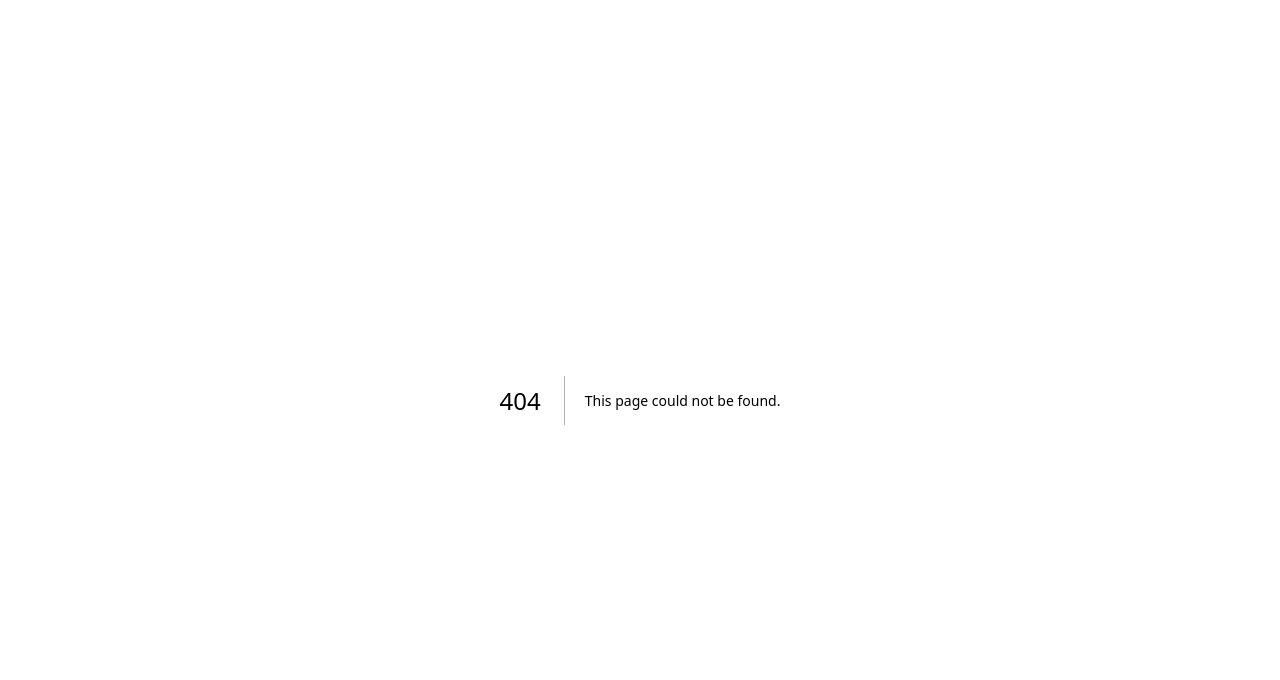
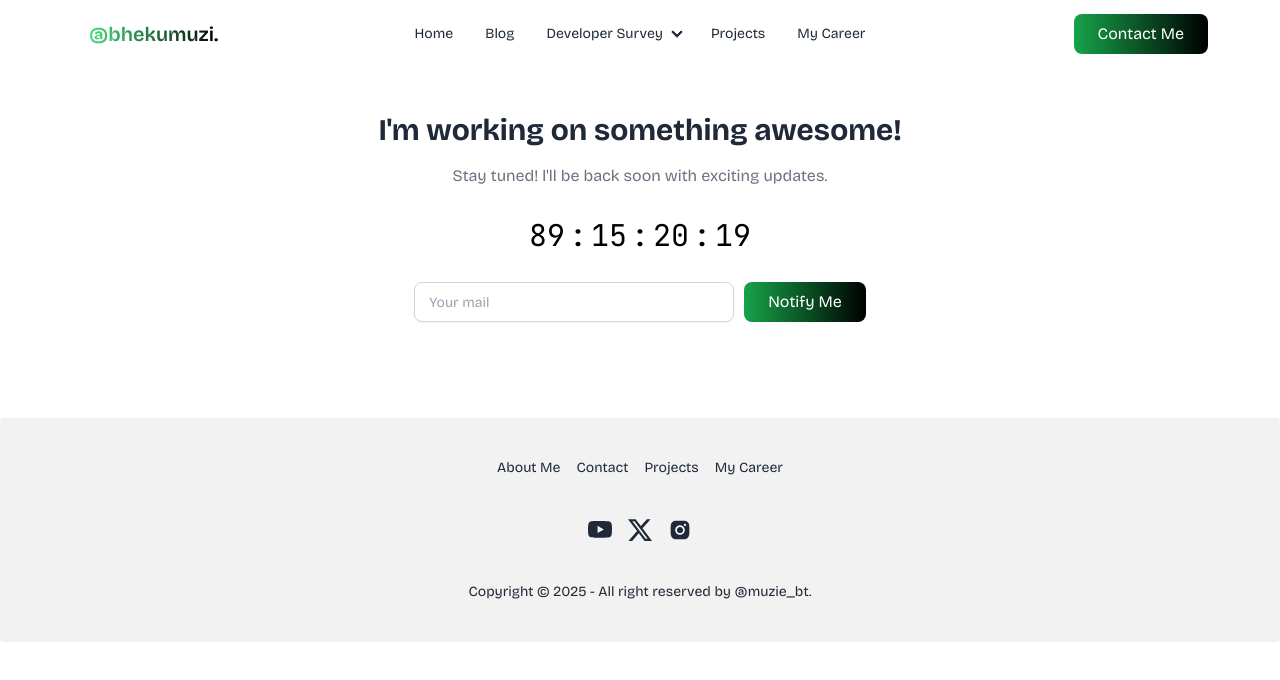
Before and after one commit to bhekumuzitshuma/muziebt, a Next.js app: page /my-career in a window 1280 px wide. Before the commit this address had no page. Shown: the top 680 px of the page. Built offline with nearby package versions, Linux system fonts and the light colour scheme.

Commit message:
Maintainance page, few more pages added

```diff
--- /dev/null
+++ b/src/components/Maintainance.jsx
@@ -0,0 +1,113 @@
+import React, { useState, useEffect } from "react";
+import MainLayout from "./layout/MainLayout";
+
+const MaintenanceComponent = ({
+  title = "Please bear with us! We're currently under maintenance.",
+  description = "It's going to take some time to fix the error. We'll be back online in.",
+  targetDate = "2025-03-31T23:59:59", // Default target date
+}) => {
+  const [timeLeft, setTimeLeft] = useState({
+    days: "00",
+    hours: "00",
+    minutes: "00",
+    seconds: "00",
+  });
+
+  useEffect(() => {
+    const interval = setInterval(() => {
+      const now = new Date().getTime();
+      const dest = new Date(targetDate).getTime();
+      const diff = dest - now;
+
+      if (diff <= 0) {
+        clearInterval(interval);
+        return;
+      }
+
+      const days = Math.floor(diff / (1000 * 60 * 60 * 24));
+      const hours = Math.floor(
+        (diff % (1000 * 60 * 60 * 24)) / (1000 * 60 * 60)
+      );
+      const minutes = Math.floor((diff % (1000 * 60 * 60)) / (1000 * 60));
+      const seconds = Math.floor((diff % (1000 * 60)) / 1000);
+
+      setTimeLeft({
+        days: days < 10 ? `0${days}` : days,
+        hours: hours < 10 ? `0${hours}` : hours,
+        minutes: minutes < 10 ? `0${minutes}` : minutes,
+        seconds: seconds < 10 ? `0${seconds}` : seconds,
+      });
+    }, 1000);
+
+    return () => clearInterval(interval);
+  }, [targetDate]);
+
+  return (
+    <MainLayout>
+      <section className="py-10 pb-24 relative">
+        <div className="w-full max-w-7xl px-4 md:px-5 lg:px-5 mx-auto">
+          <div className="w-full flex-col justify-center items-center lg:gap-14 gap-10 inline-flex">
+            {/* Content */}
+            <div className="w-full flex-col justify-center items-center gap-5 flex">
+              <div className="w-full flex-col justify-center items-center gap-6 flex">
+                <div className="w-full flex-col justify-start items-center gap-2.5 flex">
+                  <h2 className="text-center text-gray-800 text-3xl font-bold font-manrope leading-normal">
+                    {title}
+                  </h2>
+                  <p className="text-center text-gray-500 text-base font-normal leading-relaxed">
+                    {description}
+                  </p>
+                </div>
+
+                {/* Countdown Timer */}
+                <div className="flex items-start jetbrains justify-center w-full gap-1 count-down-main">
+                  <div className="timer">
+                    <h3 className="countdown-element days text-center text-black text-3xl font-normal font-manrope leading-normal">
+                      {timeLeft.days}
+                    </h3>
+                  </div>
+                  <h3 className="text-center text-black text-3xl font-normal font-manrope leading-normal">
+                    :
+                  </h3>
+                  <div className="timer">
+                    <h3 className="countdown-element hours text-center text-black text-3xl font-normal font-manrope leading-normal">
+                      {timeLeft.hours}
+                    </h3>
+                  </div>
+                  <h3 className="text-center text-black text-3xl font-normal font-manrope leading-normal">
+                    :
+                  </h3>
+                  <div className="timer">
+                    <h3 className="countdown-element minutes text-center text-black text-3xl font-normal font-manrope leading-normal">
+                      {timeLeft.minutes}
+                    </h3>
+                  </div>
+                  <h3 className="text-center text-black text-3xl font-normal font-manrope leading-normal">
+                    :
+                  </h3>
+                  <div className="timer">
+                    <h3 className="countdown-element seconds text-center text-black text-3xl font-normal font-manrope leading-normal">
+                      {timeLeft.seconds}
+                    </h3>
+                  </div>
+                </div>
+
+                {/* Notify Me Form */}
+                <div className="w-full justify-center items-center gap-2.5 flex sm:flex-row flex-col">
+                  <input
+                    type="text"
+                    className="sm:w-80 w-full h-10 focus:outline-none text-gray-900 placeholder-gray-400 text-sm font-normal leading-relaxed px-3.5 py-2 rounded-lg shadow-[0px_1px_2px_0px_rgba(16,_24,_40,_0.05)] border border-gray-300"
+                    placeholder="Your mail"
+                  />
+                  <button className="green-btn">Notify Me</button>
+                </div>
+              </div>
+            </div>
+          </div>
+        </div>
+      </section>
+    </MainLayout>
+  );
+};
+
+export default MaintenanceComponent;
--- a/src/components/TechStackSurvey.jsx
+++ b/src/components/TechStackSurvey.jsx
@@ -13,7 +13,7 @@ const TechStackSurvey = () => {
 
   return (
     <section className="">
-      <div className="relative py-16  sm:px-6  bg-gradient-to-r text-gray-800 overflow-hidden">
+      <div className="relative py-16  px-4 sm:px-6  bg-gradient-to-r text-gray-800 overflow-hidden">
         <div className="relative z-10 max-w-5xl mx-auto">
           <h2 className="text-4xl font-bold text-center mb-12">
             Tech Stack{" "}
--- a/src/components/layout/Footer.jsx
+++ b/src/components/layout/Footer.jsx
@@ -2,16 +2,25 @@ import React from "react";
 import { BsYoutube } from "react-icons/bs";
 import { AiFillInstagram } from "react-icons/ai";
 import { BsTwitterX } from "react-icons/bs";
+import Link from "next/link";
 
 const Footer = () => {
   return (
     <div>
       <footer className="footer footer-center bg-base-200 text-base-content rounded p-10">
         <nav className="grid grid-flow-col gap-4">
-          <a className="link link-hover">About Me</a>
-          <a className="link link-hover">Contact</a>
-          <a className="link link-hover">Projects</a>
-          <a className="link link-hover">My Career</a>
+          <Link href="/about" legacyBehavior>
+            <a className="link link-hover">About Me</a>
+          </Link>
+          <Link href="/contact" legacyBehavior>
+            <a className="link link-hover">Contact</a>
+          </Link>
+          <Link href="/projects" legacyBehavior>
+            <a className="link link-hover">Projects</a>
+          </Link>
+          <Link href="/my-career" legacyBehavior>
+            <a className="link link-hover">My Career</a>
+          </Link>
         </nav>
         <nav>
           <div className="grid grid-flow-col gap-4">
--- /dev/null
+++ b/src/components/layout/HeaderComponent.jsx
@@ -0,0 +1,32 @@
+import React from "react";
+
+const HeaderComponent = ({ title, breadcrumbs }) => {
+  return (
+    <div className="max-w-4xl mx-auto py-10 flex items-center justify-center flex-col">
+      {/* Title */}
+      <h1 className="text-2xl font-semibold text-gray-900">{title}</h1>
+
+      {/* Breadcrumbs */}
+      <nav className="mt-2">
+        <ul className="flex space-x-2 text-sm text-gray-600">
+          {breadcrumbs.map((crumb, index) => (
+            <li
+              key={index}
+              className="flex items-center text-transparent bg-clip-text bg-gradient-to-r from-green-400 to-black"
+            >
+              {index > 0 && <span className="mx-2">/</span>}
+              <a
+                href={crumb.link}
+                className="hover:text-gray-900 hover:underline transition-colors duration-200"
+              >
+                {crumb.label}
+              </a>
+            </li>
+          ))}
+        </ul>
+      </nav>
+    </div>
+  );
+};
+
+export default HeaderComponent;
--- a/src/components/layout/Navbar.jsx
+++ b/src/components/layout/Navbar.jsx
@@ -41,9 +41,9 @@ const Navbar = () => {
                 <a>Developer Survey</a>
                 <ul className="p-2">
                   <li className="border-b">
-                    <a href="/tech-stack-survey/take">
-                      Take the 2025 Developer Survey
-                    </a>
+                    <Link href="/tech-stack-survey/take" legacyBehavior>
+                      <a>Take the 2025 Developer Survey</a>
+                    </Link>
                   </li>
                   <li>
                     <a>2024 Developer Survey Results</a>
@@ -51,14 +51,22 @@ const Navbar = () => {
                 </ul>
               </li>
               <li>
-                <a>Projects</a>
+                <Link href="/projects" legacyBehavior>
+                  <a>Projects</a>
+                </Link>
               </li>
               <li>
-                <a>My Career</a>
+                <Link href="/my-career" legacyBehavior>
+                  <a>My Career</a>
+                </Link>
               </li>
             </ul>
           </div>
-          <a className="btn btn-ghost text-xl">@muzie_bt.</a>
+          <a href="/" className="btn btn-ghost text-xl">
+            <span className="text-transparent bg-clip-text bg-gradient-to-r from-green-400 to-black">
+              @bhekumuzi.
+            </span>
+          </a>
         </div>
         <div className="navbar-center hidden lg:flex">
           <ul className="menu menu-horizontal px-1">
@@ -104,7 +112,7 @@ const Navbar = () => {
           </ul>
         </div>
         <div className="navbar-end">
-          <a href="tel:0779016823" className="btn">
+          <a href="tel:0779016823" className="green-btn">
             Contact Me
           </a>
         </div>
--- /dev/null
+++ b/src/pages/my-career/index.jsx
@@ -0,0 +1,28 @@
+import React from "react";
+import MaintenanceComponent from "@/components/Maintainance";
+
+const Index = () => {
+  const logo = (
+    <svg
+      xmlns="http://www.w3.org/2000/svg"
+      width="170"
+      height="44"
+      viewBox="0 0 170 44"
+      fill="none"
+    >
+      {/* Your SVG logo path here */}
+    </svg>
+  );
+  return (
+    <div>
+      <MaintenanceComponent
+        title="I'm working on something awesome!"
+        description="Stay tuned! l'll be back soon with exciting updates."
+        imageUrl="https://pagedone.io/asset/uploads/1718004199.png"
+        targetDate="2025-04-30T23:59:59" // Custom target date
+      />
+    </div>
+  );
+};
+
+export default Index;
--- /dev/null
+++ b/src/pages/projects/index.jsx
@@ -0,0 +1,20 @@
+import React from "react";
+import MainLayout from "@/components/layout/MainLayout";
+import HeaderComponent from "@/components/layout/HeaderComponent";
+
+const Index = () => {
+  const breadcrumbs = [
+    { label: "Home", link: "/" },
+    { label: "Projects", link: "/projects" },
+  ];
+  return (
+    <MainLayout>
+      <div className="border-t border-b">
+        <HeaderComponent title="My Projects" breadcrumbs={breadcrumbs} />
+      </div>
+      <div className="max-w-4xl mx-auto py-10">My Projects</div>
+    </MainLayout>
+  );
+};
+
+export default Index;
```
